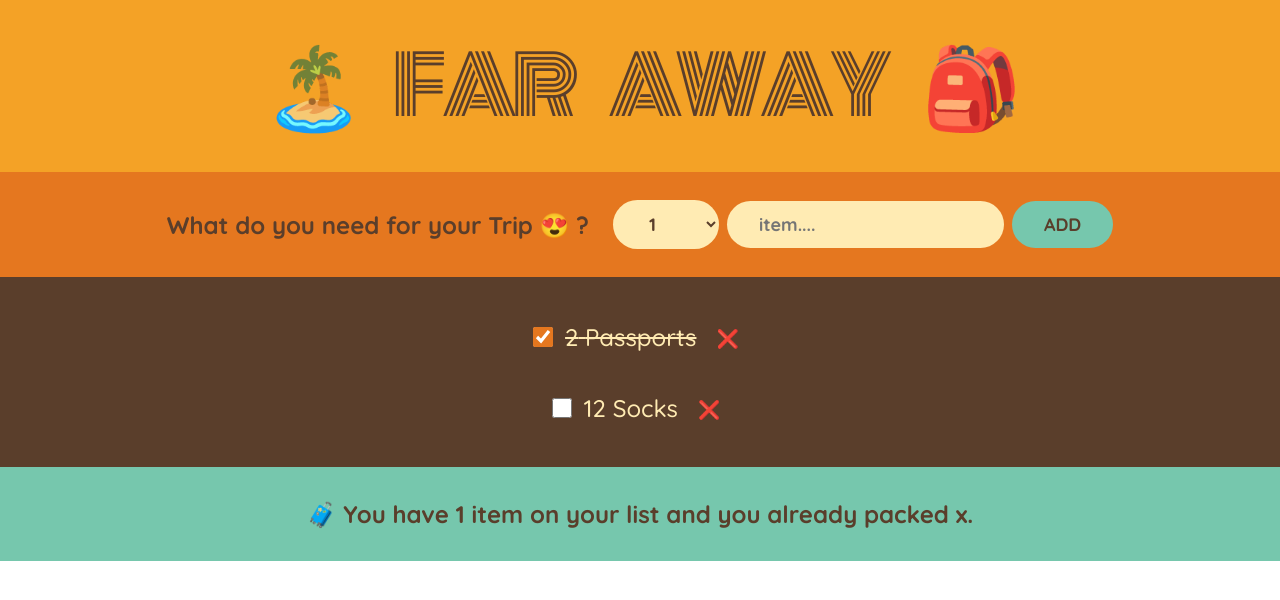
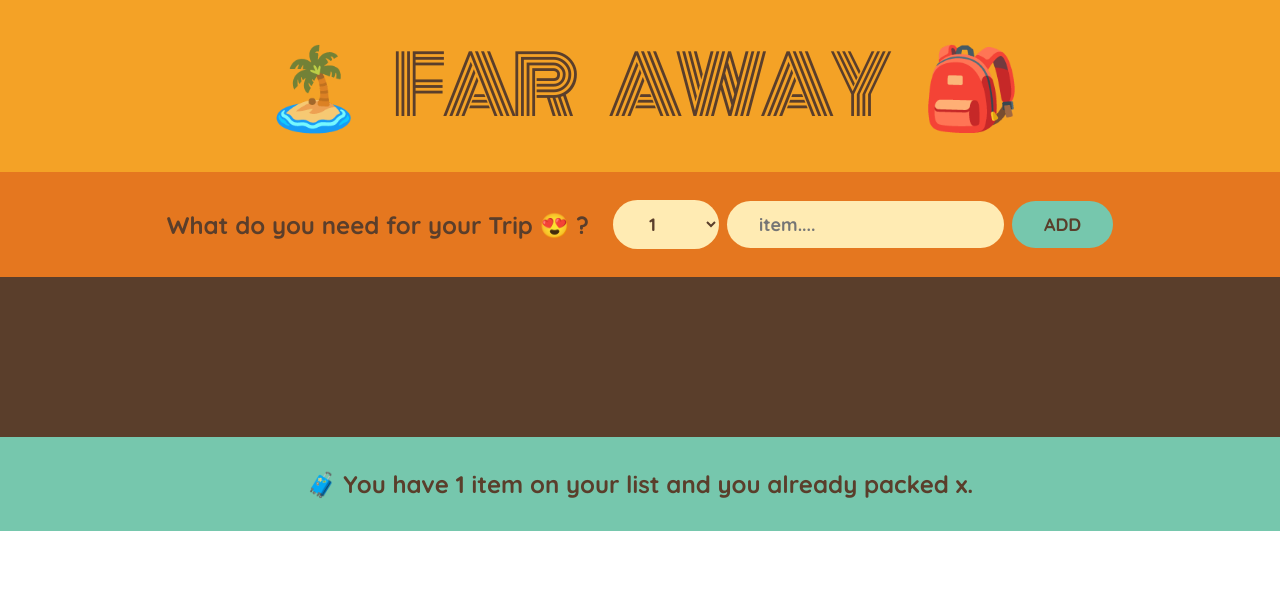
Before and after one commit to work-withPrajjwal/react-learning, a React (Create React App) app in the folder travellist/: page / in a window 1280 px wide. Shown: the top 600 px of the page. Built offline with nearby package versions, Linux system fonts and the light colour scheme.

Commit message:
lifting state

```diff
--- a/travellist/src/App.jsx
+++ b/travellist/src/App.jsx
@@ -1,16 +1,16 @@
 import { useState } from "react";
 
-const initialItems = [
-  { id: 1, description: "Passports", quantity: 2, packed: true },
-  { id: 2, description: "Socks", quantity: 12, packed: false },
-];
+function App() {
+   const [items, setItems] = useState([]);
+     function handleAddItems(item) {
+       setItems((currIrems) => [...currIrems, item]);
+     }
 
-function App() {
   return (
     <div className="App">
       <Logo />
-      <Form />
-      <PackingList />
+      <Form onAddItems={handleAddItems}/>
+      <PackingList items={items} />
       <Stats />
     </div>
   );
@@ -19,12 +19,19 @@ function App() {
 function Logo() {
   return <h1>🏝️ FAR AWAY 🎒</h1>;
 }
-function Form() {
+function Form({onAddItems}) {
   const[description, setDescription] = useState("");
   const[quantity, setQuantity] = useState(1);
 
+
+
   function handleAdd(e){
     e.preventDefault();
+    if(!description) return;
+    const newItem = {description, quantity, packed:false, id:Date.now()}
+    onAddItems();
+    setDescription('')
+    setQuantity(1)
 
   }
   return (
@@ -45,16 +52,16 @@ function Form() {
     </form>
   );
 }
-function PackingList() {
-  function handleDeleteItem(e) {
-    e.span.value.remove();
-  }
+function PackingList({items}) {
+
   return (
+ <div className="list">
     <ul className="list">
-    {initialItems.map((item)=>(
+    {items.map((item)=>(
       <Item key ={item.id} item={item} />
     ))}
     </ul>
+ </div>
   );
 }
 
```
